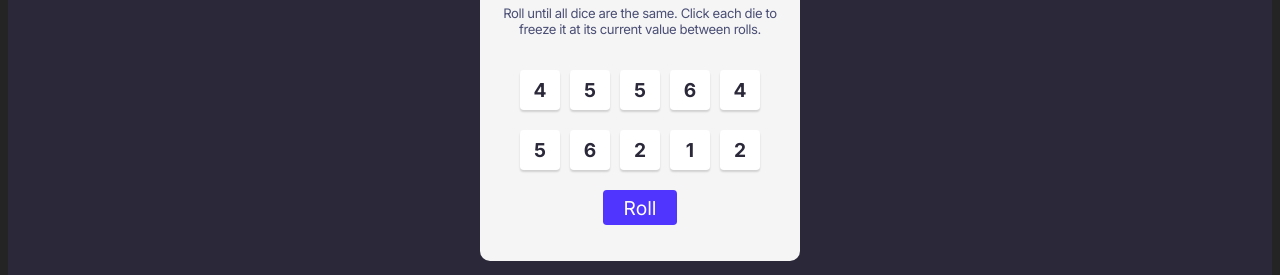
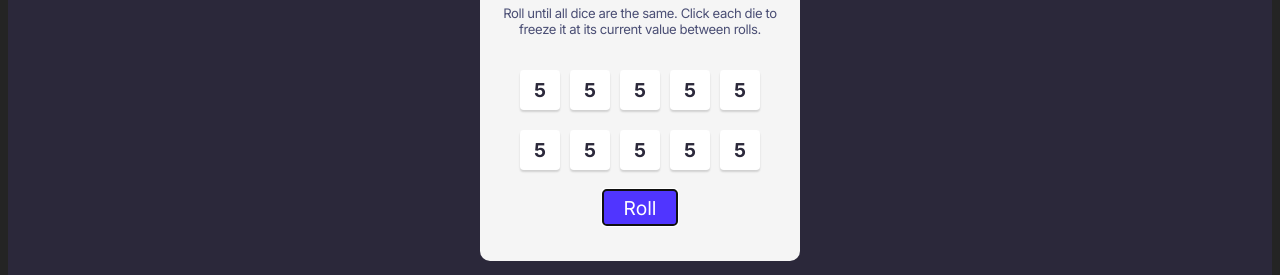
Before and after one commit to JparrTech/tenzies-dice-game, a React (Vite) app: page / in a window 1280 px wide. Shown: the part 327-602 px from the top of the page. Built offline with nearby package versions, Linux system fonts and the light colour scheme.

Commit message:
DOM targeting on game completion for easy reset

```diff
--- a/src/components/App.jsx
+++ b/src/components/App.jsx
@@ -1,15 +1,20 @@
 import Die from "./Die.jsx"
-import { useState } from "react"
+import { useState, useRef, useEffect } from "react"
 import { nanoid } from "nanoid"
 import Confetti from "react-confetti"
 
 export default function App() {
   // Lazy Initialization
   const [dice, setDice] = useState(() => generateAllNewDice())
-
+  const restartGameButton = useRef(null)
   //Determine if a game is won if all dice are held and all dice have the same value.
   const gameWon = dice.every(die => die.isHeld) &&
     dice.every(die => die.value === dice[0].value)
+
+  //Automatically focus on the new game button when the game is won so user can just press enter to start new game.
+  useEffect(()=> {
+    restartGameButton.current.focus()
+  }, [gameWon])
 
   // generates a number 1-6 inclusive.
   function generateRandRoll() {
@@ -20,7 +25,7 @@ export default function App() {
     let initDice = []
     for (let i = 0; i < 10; i++) {
       initDice.push({
-        value: generateRandRoll(),
+        value: 5,
         isHeld: false,
         id: nanoid()
       })
@@ -66,7 +71,7 @@ export default function App() {
           {dieComponents}
         </div>
 
-        <button className="roll" onClick={rollDice}>
+        <button className="roll" onClick={rollDice} ref= {restartGameButton}>
           {gameWon ? "New Game" : "Roll"}
         </button>
       </main>
```
Also changed, not shown: 1 other file (tests, documents, lock files or other folders).
